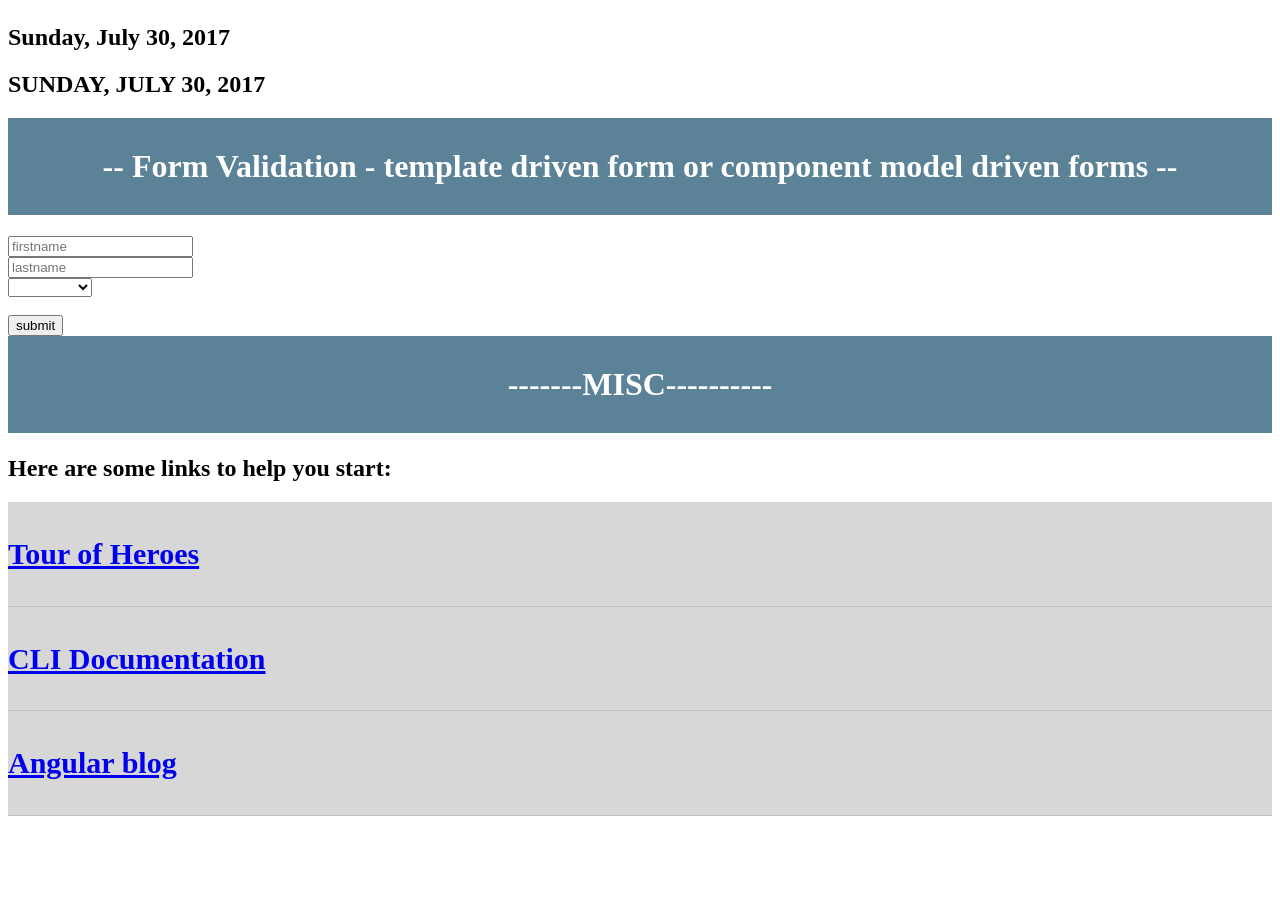
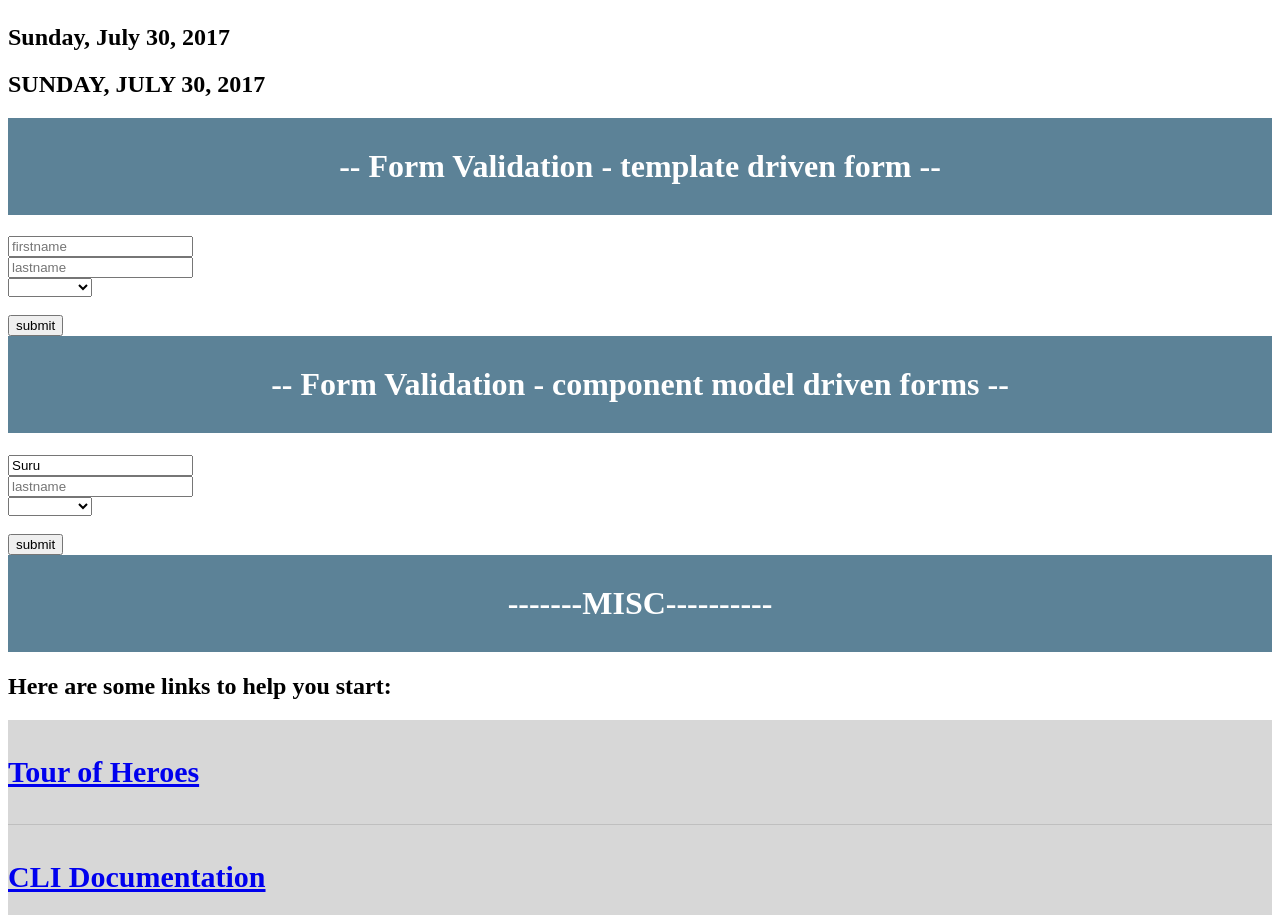
Before and after one commit to gitsuren/Angular2HelloWorld, an Angular app: page / in a window 1280 px wide. Shown: the part 1389-2304 px from the top of the page. Before the commit the page ends 2213 px from the top, so only its background shows below. Built offline with nearby package versions, Linux system fonts and the light colour scheme.

Commit message:
Model driven form demo with ReactiveForm from angular core

```diff
--- a/src/app/app.component.html
+++ b/src/app/app.component.html
@@ -66,7 +66,7 @@
 
 
 <!-- Form Validation - template driven form or component model driven forms -->
-<h1> -- Form Validation - template driven form or component model driven forms -- </h1>
+<h1> -- Form Validation - template driven form -- </h1>
 <form class="container"
     #userForm = "ngForm"
   (ngSubmit) = "onSubmit(userForm.value)">
@@ -75,6 +75,21 @@
    <input type="text" name="lastname" placeholder="lastname" ngModel>
    <br>
    <select name="languages" ngModel>
+     <option *ngFor="let i of items" value="{{i}}">{{i}}</option>
+   </select>
+   <br><br>
+   <input type="submit" value="submit">
+</form>
+
+<h1> -- Form Validation - component model driven forms -- </h1>
+<form class="container"
+    [formGroup]="form"
+  (ngSubmit) = "onSubmit(form.value)">
+  <input type="text" name="firstname" placeholder="firstname" formControlName="firstname">
+  <br>
+   <input type="text" name="lastname" placeholder="lastname" formControlName="lastname">
+   <br>
+   <select name="languages" formControlName="languages">
      <option *ngFor="let i of items" value="{{i}}">{{i}}</option>
    </select>
    <br><br>
--- a/src/app/app.component.ts
+++ b/src/app/app.component.ts
@@ -1,4 +1,5 @@
 import { Component } from '@angular/core';
+import { FormGroup, FormControl } from '@angular/forms';
 
 @Component({
   selector: 'app-root',
@@ -17,6 +18,16 @@ export class AppComponent {
   isTrue = true;
 
   today = new Date(2017, 6, 30);
+
+  form;
+
+  ngOnInit(){
+      this.form = new FormGroup({
+      firstname : new FormControl("Suru"),
+      lastname : new FormControl(""),
+      languages : new FormControl("")
+    });
+  }
 
 
   //this is for the item lists component
@@ -38,4 +49,6 @@ export class AppComponent {
   onSubmit = function(userdata){
     console.log(userdata);
   }
+
+
 }
--- a/src/app/app.module.ts
+++ b/src/app/app.module.ts
@@ -1,6 +1,7 @@
 import { BrowserModule } from '@angular/platform-browser';
 import { NgModule } from '@angular/core';
 import { FormsModule } from '@angular/forms';
+import { ReactiveFormsModule } from '@angular/forms';
 import { HttpModule } from '@angular/http';
 import { RouterModule } from '@angular/router';
 
@@ -17,6 +18,7 @@ import { MemberComponent } from './member/member.component';
   imports: [
     BrowserModule,
     FormsModule,
+    ReactiveFormsModule,
     HttpModule,
     RouterModule.forRoot([
     {
```
